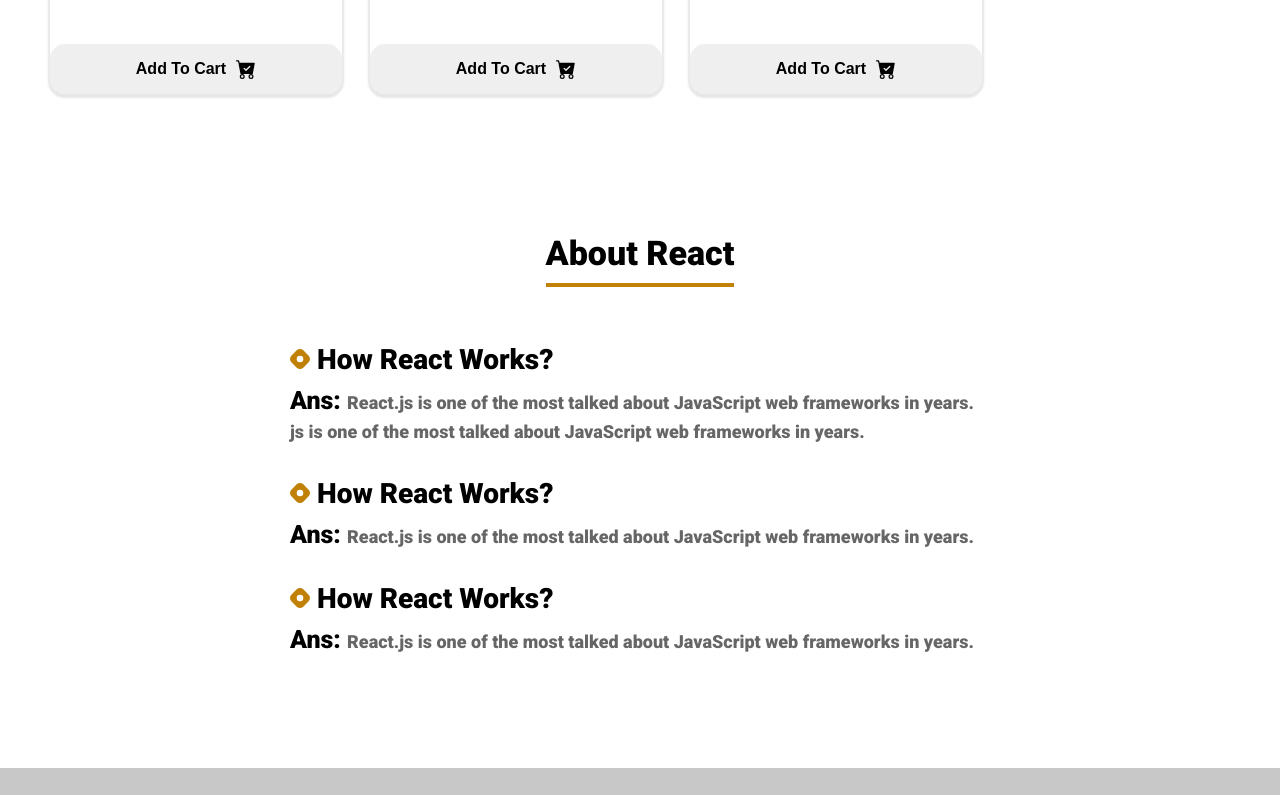
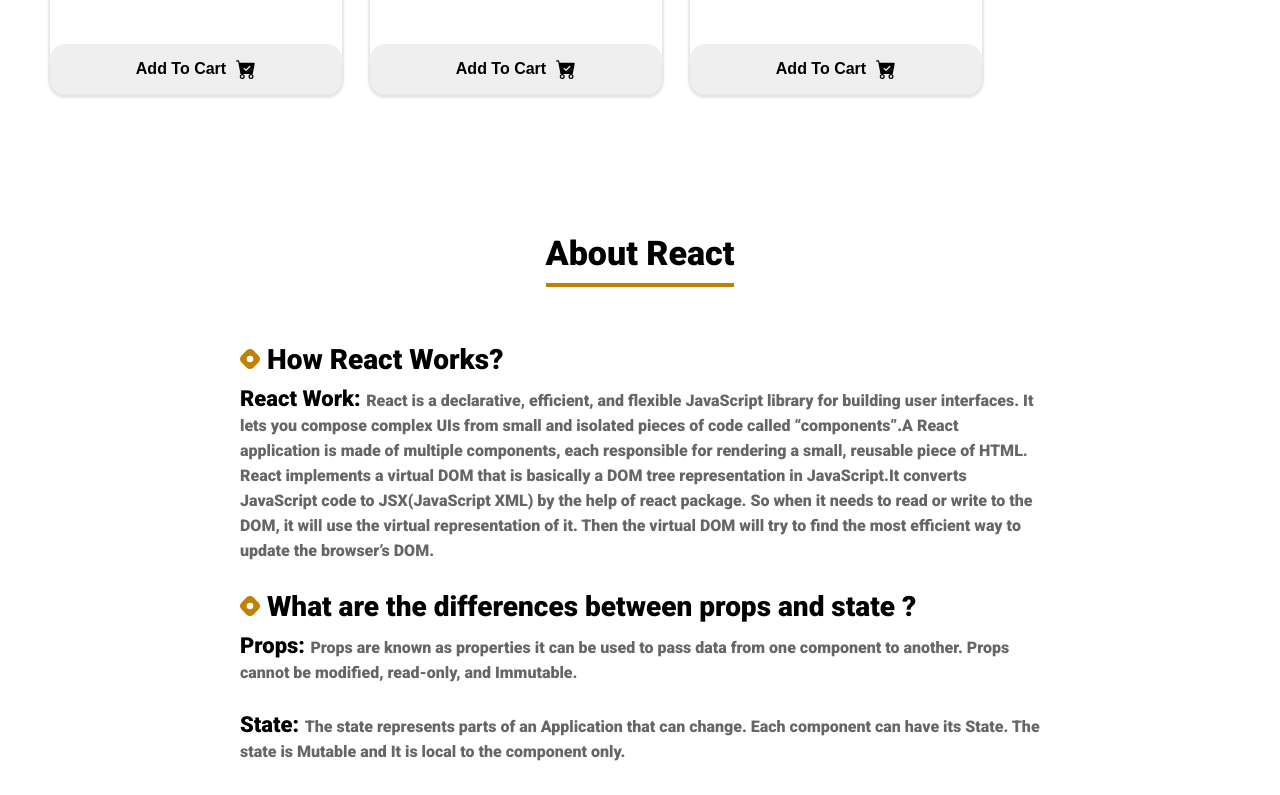
Before and after one commit to NishatFariza/best-online-courses, a React (Create React App) app: page / in a window 1280 px wide. Shown: the part 1940-2735 px from the top of the page. Built offline with nearby package versions, Linux system fonts and the light colour scheme; the HTML template or start-up script is replaced by a standard one.

Commit message:
about add

```diff
--- a/src/components/About/About.css
+++ b/src/components/About/About.css
@@ -2,7 +2,7 @@
   font-family: "Roboto", sans-serif;
   text-align: center;
   padding: 80px 0;
-  max-width: 700px;
+  max-width: 800px;
   margin: auto;
 }
 
@@ -20,6 +20,8 @@
 .about-question {
   font-size: 28px;
   margin-bottom: 0px;
+  text-align: justify;
+  /* line-height: 77px; */
 }
 
 .question-icon {
@@ -29,11 +31,11 @@
 }
 
 .strong-text {
-  font-size: 25px;
+  font-size: 22px;
   margin-top: 10px;
 }
 
 .about-ans {
-  font-size: 18px;
+  font-size: 16px;
   color: #666;
 }
--- a/src/components/About/About.jsx
+++ b/src/components/About/About.jsx
@@ -8,16 +8,16 @@
             <h2>About React</h2>
             <div className='about-item'>
                 <h3 className='about-question'><SiHashnode className='question-icon'></SiHashnode>How React Works?</h3>
-                <h4 className='strong-text'>Ans:  <span className='about-ans'>React.js is one of the most talked about JavaScript web frameworks in years.
-                js is one of the most talked about JavaScript web frameworks in years.</span></h4>
+                <h4 className='strong-text'>React Work:  <span className='about-ans'>React is a declarative, efficient, and flexible JavaScript library for building user interfaces. It lets you compose complex UIs from small and isolated pieces of code called “components”.A React application is made of multiple components, each responsible for rendering a small, reusable piece of HTML. React implements a virtual DOM that is basically a DOM tree representation in JavaScript.It converts JavaScript code to JSX(JavaScript XML) by the help of react package. So when it needs to read or write to the DOM, it will use the virtual representation of it. Then the virtual DOM will try to find the most efficient way to update the browser’s DOM.</span></h4>
             </div>
             <div className='about-item'>
-                <h3 className='about-question'><SiHashnode className='question-icon'></SiHashnode>How React Works?</h3>
-                <h4 className='strong-text'>Ans:  <span className='about-ans'>React.js is one of the most talked about JavaScript web frameworks in years.</span></h4>
+                <h3 className='about-question'><SiHashnode className='question-icon'></SiHashnode>What are the differences between props and state ?</h3>
+                <h4 className='strong-text'>Props:  <span className='about-ans'> Props are known as properties it can be used to pass data from one component to another. Props cannot be modified, read-only, and Immutable.</span></h4>
+                <h4 className='strong-text'>State:  <span className='about-ans'>The state represents parts of an Application that can change. Each component can have its State. The state is Mutable and It is local to the component only.</span></h4>
             </div>
             <div className='about-item'>
-                <h3 className='about-question'><SiHashnode className='question-icon'></SiHashnode>How React Works?</h3>
-                <h4 className='strong-text'>Ans:  <span className='about-ans'>React.js is one of the most talked about JavaScript web frameworks in years.</span></h4>
+                <h3 className='about-question'><SiHashnode className='question-icon'></SiHashnode> How does useState work?</h3>
+                <h4 className='strong-text'>useState:  <span className='about-ans'>The useState() is a Hook that allows you to have state variables in functional components. React has two types of components, one is class components which are ES6 classes that extend from React and the other is functional components. Class components a Component and can have state and lifecycle methods: class Message extends React. The useState hook is a special function that takes the initial state as an argument and returns an array of two entries. </span></h4>
             </div>
         </div>
     );
```
